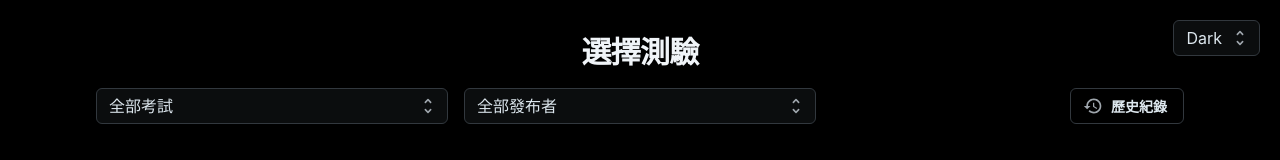
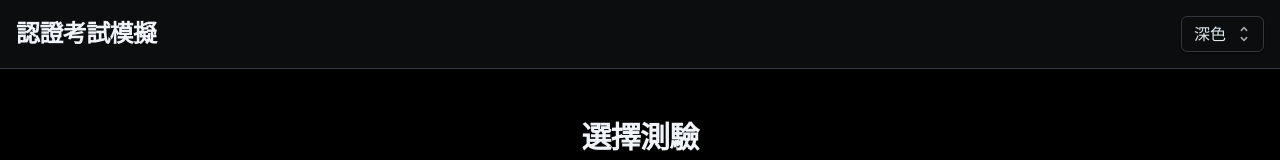
Before and after one commit to KoukeNeko/mock_exam_app, a React (Vite) app: page / in a window 1280 px wide. Shown: the top 160 px of the page. Built offline with nearby package versions, Linux system fonts and the light colour scheme.

Commit message:
feat: add NavBar component and enhance styling in App, Bookshelf, and Quiz components

```diff
--- a/src/App.jsx
+++ b/src/App.jsx
@@ -1,5 +1,5 @@
 import { useState, useEffect } from 'react';
-import { CssVarsProvider, CssBaseline, useColorScheme } from '@mui/joy';
+import { CssVarsProvider, CssBaseline, useColorScheme, Box, Sheet, Typography } from '@mui/joy';
 import Select from '@mui/joy/Select';
 import Option from '@mui/joy/Option';
 import './App.css'
@@ -24,18 +24,46 @@ function ModeToggle() {
       onChange={(event, newMode) => {
         setMode(newMode);
       }}
+      variant="outlined"
       sx={{
-        width: 'max-content',
-        position: 'absolute',
-        right: '20px',
-        top: '20px',
-        zIndex: 1000
+        minWidth: 'unset',
+        '--Select-decoratorChildHeight': '24px',
       }}
     >
-      <Option value="system">System</Option>
-      <Option value="light">Light</Option>
-      <Option value="dark">Dark</Option>
+      <Option value="system">系統</Option>
+      <Option value="light">淺色</Option>
+      <Option value="dark">深色</Option>
     </Select>
+  );
+}
+
+function NavBar() {
+  return (
+    <Sheet
+      variant="outlined"
+      sx={{
+        p: 2,
+        mb: 2,
+        display: 'flex',
+        justifyContent: 'space-between',
+        alignItems: 'center',
+        borderWidth: '0px 0px 1px 0px',
+        bgcolor: 'background.surface',
+      }}
+    >
+      <Typography
+        level="h3"
+        sx={{
+          // background: 'linear-gradient(45deg, #4dabf7, #4dabf7)',
+          // WebkitBackgroundClip: 'text',
+          // WebkitTextFillColor: 'transparent',
+          fontWeight: 'bold'
+        }}
+      >
+        認證考試模擬
+      </Typography>
+      <ModeToggle />
+    </Sheet>
   );
 }
 
@@ -68,7 +96,7 @@ function App() {
     <CssVarsProvider defaultMode="dark">
       <CssBaseline />
       <div className="app-container">
-        <ModeToggle />
+        <NavBar />
         {selectedQuizId ? (
           <Quiz quizData={quizData} onBack={handleBack} />
         ) : (
--- a/src/components/Bookshelf.jsx
+++ b/src/components/Bookshelf.jsx
@@ -314,10 +314,10 @@ const Bookshelf = ({ onQuizSelect }) => {
                     sx={{
                       height: '100%',
                       position: 'relative',
+                      transition: 'all 0.2s ease-in-out',
                       '&:hover': {
-                        boxShadow: 'md',
-                        transform: 'translateY(-2px)',
-                        transition: 'all 0.2s'
+                        boxShadow: 'lg',
+                        transform: 'scale(1.02)',
                       }
                     }}
                   >
--- a/src/components/Quiz.jsx
+++ b/src/components/Quiz.jsx
@@ -19,7 +19,9 @@ import {
   List,
   ListItem,
   ListItemDecorator,
-  ListDivider
+  ListDivider,
+  Select,
+  Option
 } from '@mui/joy';
 import CheckCircleRoundedIcon from '@mui/icons-material/CheckCircleRounded';
 import CancelRoundedIcon from '@mui/icons-material/CancelRounded';
@@ -461,12 +463,11 @@ const Quiz = ({ quizData, onBack }) => {
             bgcolor: 'background.surface',
           }}
         >
-          <Box sx={{ display: 'flex', justifyContent: 'space-between', alignItems: 'center' }}>
+          <Box sx={{ display: 'flex', justifyContent: 'space-between', alignItems: 'center', mb: 2, gap: 2 }}>
             <Button
               variant="outlined"
               color="neutral"
               onClick={handleExit}
-              sx={{ mb: 2 }}
             >
               返回
             </Button>
@@ -475,7 +476,6 @@ const Quiz = ({ quizData, onBack }) => {
               color="neutral"
               onClick={() => setShowHistory(true)}
               startDecorator={<HistoryIcon />}
-              sx={{ mb: 2 }}
             >
               歷史紀錄
             </Button>
```
